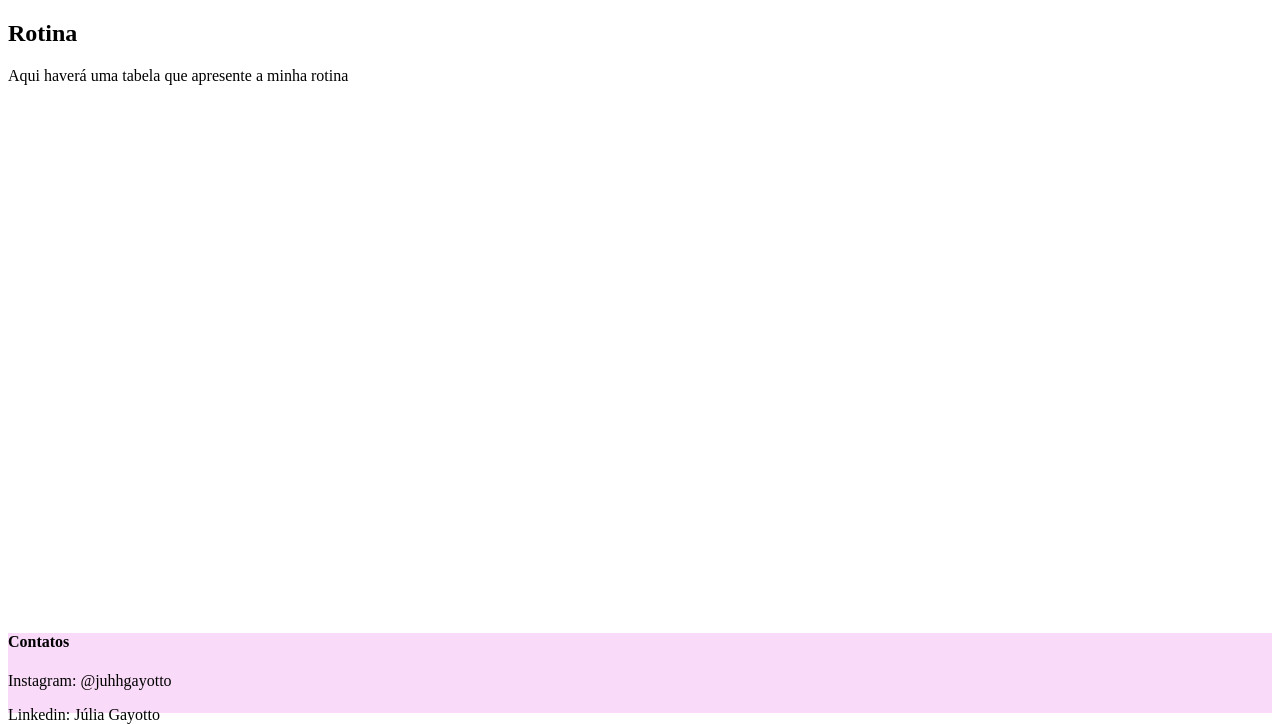
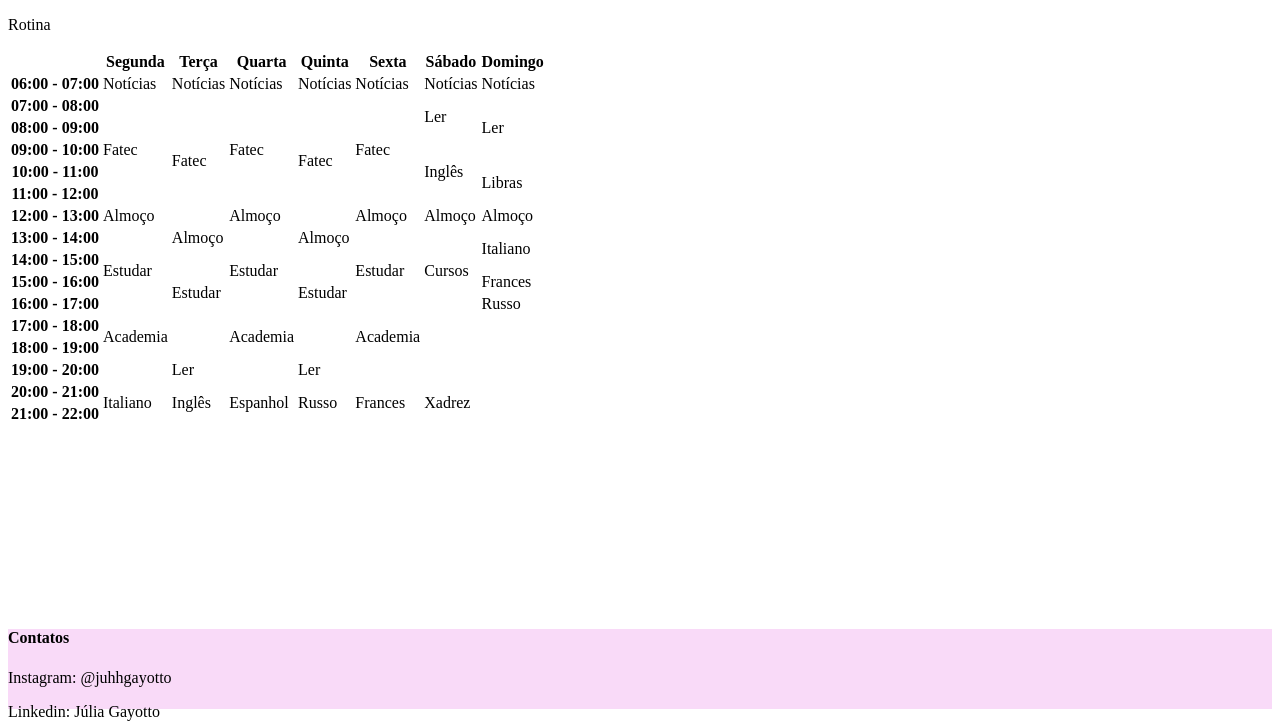
Before and after one commit to JuliaGayotto/Portfolio-DesignDigital, a Flask app: page /rotina.html in a window 1280 px wide. Shown: the part 88-812 px from the top of the page. Run offline with Flask 2, Linux system fonts and the light colour scheme.

Commit message:
adicao dos dados da tabela

```diff
--- a/Src/templates/rotina.html
+++ b/Src/templates/rotina.html
@@ -5,28 +5,78 @@
     <link rel="stylesheet" href="static\css\estilos.css">
     </head>
     <body>
-        <div class="barra-top">
-            <nav>
+        <nav>
             <div class="logo"> Aqui ficará um logo</div>
             <div class="menuzin"><a href="index.html"> MENU </a> | <a href="minhas_informacoes.html"> MINHAS INFORMAÇÕES</a> | <a href="rotina.html"> ROTINA </a> | <a href="profissional.html"> PROFISSIONAL </a> | <a href="hobbies.html"> HOBBIES</a> </div>
-            </nav>
-        </div>
+        </nav>
+
         <section>
-        <div >
-            <h1 id="titulo" > Rotina</h1>
+            <p id="titulo" > Rotina</p>
+            <table>
+            <tr>
+            <td></td><th> Segunda</th><th> Terça</th><th>Quarta</th><th>Quinta</th><th>Sexta</th><th>Sábado</th><th>Domingo</th>
+            </tr>
+            <tr>
+                <th>06:00 - 07:00</th><td>Notícias</td><td>Notícias</td><td>Notícias</td><td>Notícias</td><td>Notícias</td><td>Notícias</td><td>Notícias</td>
+            </tr>
+            <tr>
+                <th>07:00 - 08:00</th><td rowspan=5>Fatec</td><td rowspan=6>Fatec</td><td rowspan=5>Fatec</td><td rowspan=6>Fatec</td><td rowspan=5>Fatec</td><td rowspan=2>Ler</td><td rowspan=3>Ler</td>
+            </tr>
+            <tr>
+                <th>08:00 - 09:00</th>
+            </tr>
+            <tr>
+                <th>09:00 - 10:00</th><td rowspan=3> Inglês</td>
+            </tr>
+            <tr>
+                <th>10:00 - 11:00</th><td rowspan=2> Libras</td>
+            </tr>
+            <tr>
+                <th>11:00 - 12:00</th>
+            </tr>
+            <tr>
+                <th>12:00 - 13:00</th><td>Almoço</td><td>Almoço</td><td>Almoço</td><td>Almoço</td><td>Almoço</td>
+            </tr>
+            <tr>
+                <th>13:00 - 14:00</th><td rowspan=4>Estudar</td><td>Almoço</td><td rowspan=4>Estudar</td><td>Almoço</td><td rowspan=4>Estudar</td><td rowspan=4>Cursos</td><td rowspan=2>Italiano</td>
+            </tr>
+            <tr>
+                <th>14:00 - 15:00</th><td rowspan=4>Estudar</td><td rowspan=4>Estudar</td>
+            </tr>
+            <tr>
+                <th>15:00 - 16:00</th><td>Frances</td>
+            </tr>
+            <tr>
+                <th>16:00 - 17:00</th><td>Russo</td>
+            </tr>
+            <tr>
+                <th>17:00 - 18:00</th><td rowspan=2>Academia</td><td rowspan=2>Academia</td><td rowspan=2>Academia</td>
+            </tr>
+            <tr>
+                <th>18:00 - 19:00</th>
+            </tr>
+            <tr>
+                <th>19:00 - 20:00</th><td></td><td>Ler</td><td></td><td>Ler</td>
+            </tr>
+            <tr>
+                <th>20:00 - 21:00</th><td rowspan=2>Italiano</td><td rowspan=2>Inglês</td><td rowspan=2>Espanhol</td><td rowspan=2>Russo</td><td rowspan=2>Frances</td><td rowspan=2>Xadrez</td>
+            </tr>
+            <tr>
+                <th>21:00 - 22:00</th>
+            </tr>
 
-            <p class="textorh"> Aqui haverá uma tabela que apresente a minha rotina  </p>
+            </table>
 
 
-        </div>
+
         </section>
-        <div class="barra-down">
-            <footer>
+
+        <footer>
             <h4 class="texto-bottom" > Contatos</h4>
             <p class="texto-bottom" > Instagram: @juhhgayotto</p>
             <p class="texto-bottom" > Linkedin: Júlia Gayotto</p>
-            </footer>
-        </div>
+        </footer>
 
 
     </body>
+</html>
```
